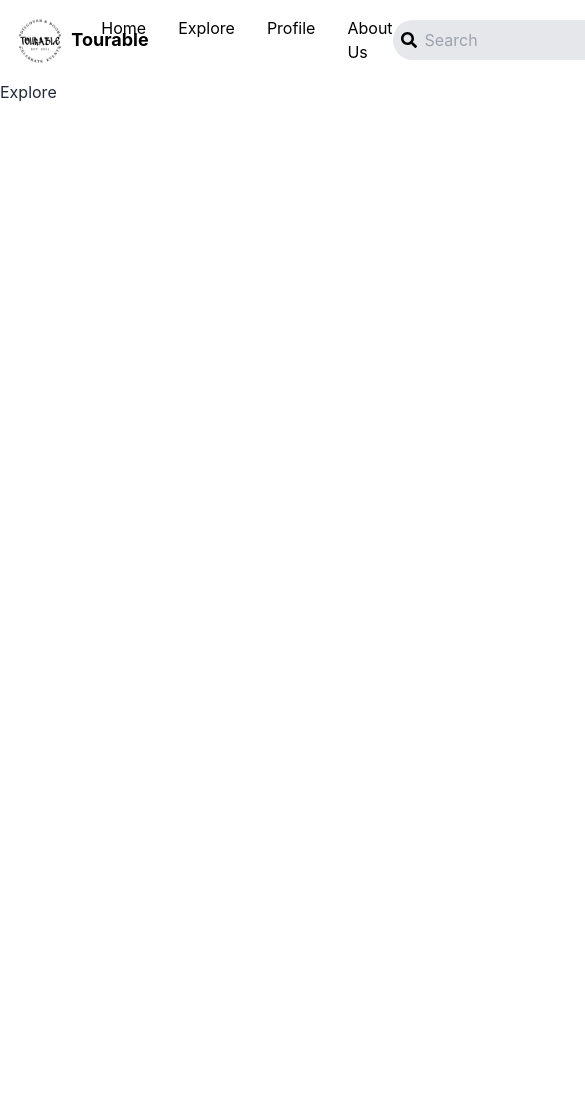
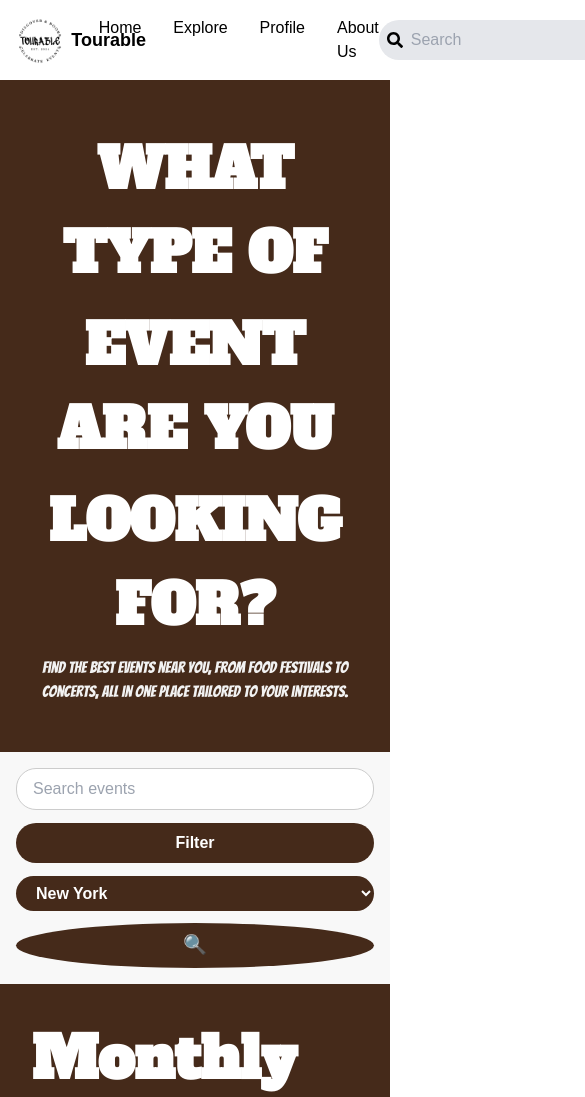
Before and after one commit to NasifR/tourable, a React (Create React App) app: page /explore in a window 390 px wide. Shown: the top 1097 px of the page, 585 px wide, since content can reach past the window. Before the commit the page ends 844 px from the top, so only its background shows below. Built offline with nearby package versions, Linux system fonts and the light colour scheme.

Commit message:
Update on the Explore page

```diff
--- a/package.json
+++ b/package.json
@@ -13,6 +13,8 @@
     "react-responsive-carousel": "^3.2.23",
     "react-router-dom": "^6.27.0",
     "react-scripts": "5.0.1",
+    "react-slick": "^0.30.2",
+    "slick-carousel": "^1.8.1",
     "tailwind": "^4.0.0",
     "web-vitals": "^2.1.4"
   },
--- a/public/index.html
+++ b/public/index.html
@@ -15,6 +15,9 @@
       user's mobile device or desktop. See https://developers.google.com/web/fundamentals/web-app-manifest/
     -->
     <link rel="manifest" href="%PUBLIC_URL%/manifest.json" />
+    <link href="https://fonts.googleapis.com/css2?family=Alfa+Slab+One&display=swap" rel="stylesheet">
+    <link href="https://fonts.googleapis.com/css2?family=Bangers&display=swap" rel="stylesheet">
+
     <!--
       Notice the use of %PUBLIC_URL% in the tags above.
       It will be replaced with the URL of the `public` folder during the build.
--- a/src/App.css
+++ b/src/App.css
@@ -1,6 +1,8 @@
 @tailwind base;
 @tailwind components;
 @tailwind utilities;
+@import "~slick-carousel/slick/slick.css";
+@import "~slick-carousel/slick/slick-theme.css";
 
 .App {
   text-align: center;
--- /dev/null
+++ b/src/pages/Explore.css
@@ -0,0 +1,218 @@
+/* Explore.css */
+
+/* Basic Reset */
+* {
+    margin: 0;
+    padding: 0;
+    box-sizing: border-box;
+    font-family: Arial, sans-serif;
+}
+
+/* Hero Section */
+.hero {
+    display:flex;
+    flex-direction: column;
+    background-color: #452A1A; /* Dark brown background */
+    color: #fff;
+    text-align: center;
+    padding: 3rem 1rem;
+}
+
+.hero h1 {
+    font-size: 3.5rem;
+    font-weight: bold;
+    margin-bottom: 0.5rem;
+    font-family: 'Alfa Slab One', cursive; /* or 'serif' */
+}
+
+.hero p {
+    font-size: 1rem;
+    color: #f2f2f2;
+    font-family: 'Bangers', cursive;
+}
+
+/* Search Bar Section */
+.search-bar {
+    display: flex;
+    align-items: center;
+    justify-content: center;
+    gap: 0.5rem;
+    padding: 1rem;
+    background-color: #f8f8f8;
+}
+
+.search-bar input[type="text"] {
+    padding: 0.5rem 1rem;
+    border: 1px solid #ccc;
+    border-radius: 20px;
+    width: 300px;
+    font-size: 1rem;
+}
+
+.search-bar button, .search-bar select {
+    padding: 0.5rem 1rem;
+    border: none;
+    background-color: #452A1A;
+    color: #fff;
+    font-weight: bold;
+    cursor: pointer;
+    border-radius: 20px;
+}
+
+.search-bar .search-btn {
+    background-color: #452A1A;
+    padding: 0.5rem 1rem;
+    border-radius: 50%;
+    font-size: 1.2rem;
+    display: flex;
+    align-items: center;
+    justify-content: center;
+}
+
+/* Monthly Happenings and Top Trending Section */
+.section-title {
+    font-size: 1.8rem;
+    color: #fff;
+    text-align: center;
+    margin-top: 2rem;
+    font-weight: bold;
+}
+
+.top-trending {
+    padding: 2rem 1rem;
+    background-color: #fff;
+    color: #fff;
+    text-align: center;
+}
+
+.top-trending p {
+    margin-bottom: 2rem;
+    color: #f2f2f2;
+    font-size: 1rem;
+}
+
+.cards {
+    display:flex;
+    flex-direction: column;
+    display: flex;
+    justify-content: center;
+    gap: 1rem;
+    flex-wrap: wrap;
+}
+
+/* Explore.css */
+
+/* Monthly Happenings Section */
+.monthly-happenings {
+    background-color: #452A1A;
+    color: #fff;
+    padding: 2rem;
+    text-align: center;
+}
+
+.monthly-happenings .section-title {
+    font-family: 'Alfa Slab One', cursive; /* or 'serif' */
+    color: #fff;
+    font-size: 3.60rem;
+    font-weight: bold;
+    margin-top: 0rem;
+    text-align: left;
+}
+
+.section-title-container {
+    display: flex; /* or block depending on your layout preference */
+    flex-direction: column; /* Aligns children vertically */
+    gap: 0rem; /* Adjust this value to change the gap between headings */
+}
+.monthly-happenings p {
+    font-size: 1.25rem;
+    color: #f2f2f2;
+    margin-bottom: 1.5rem;
+    text-align: left;
+    font-family: 'Bangers', cursive;
+}
+
+/* Card Slider */
+.cards-slider {
+    width: 90%;
+    margin: 0 auto;
+}
+
+.slick-slide {
+    display: flex;
+    justify-content: center;
+    padding: 0 1rem;
+}
+
+.slick-dots li button:before {
+    color: #fff;
+}
+
+.slick-prev:before, .slick-next:before {
+    color: #fff;
+}
+
+@media (max-width: 768px) {
+    .cards-slider {
+        width: 100%;
+    }
+}
+
+
+/* Event Card */
+.card {
+    background-color: #C3A995; /* Light brown for card background */
+    border-radius: 12px;
+    overflow: hidden;
+    width: 250px;
+    box-shadow: 0px 4px 8px rgba(0, 0, 0, 0.2);
+    transition: transform 0.3s ease;
+}
+
+.card:hover {
+    transform: translateY(-5px);
+}
+
+.card img {
+    width: 100%;
+    height: 150px;
+    object-fit: cover;
+}
+
+.card .content {
+    padding: 1rem;
+    text-align: left;
+}
+
+.card h3 {
+    font-size: 1.2rem;
+    color: #4F3629;
+    margin-bottom: 0.5rem;
+}
+
+.card p {
+    font-size: 0.9rem;
+    color: #333;
+}
+
+.card p:last-child {
+    font-size: 0.8rem;
+    color: #666;
+}
+
+/* Mobile Responsiveness */
+@media (max-width: 768px) {
+    .cards {
+        flex-direction: column;
+        align-items: center;
+    }
+
+    .search-bar {
+        flex-direction: column;
+        gap: 0.8rem;
+    }
+
+    .search-bar input[type="text"], .search-bar button, .search-bar select {
+        width: 100%;
+    }
+}
--- a/src/pages/Explore.js
+++ b/src/pages/Explore.js
@@ -1,9 +1,73 @@
-import React from 'react'
+import React from 'react';
+import './Explore.css'; // Import your CSS file
+import MonthlyHappenings from './MonthlyHappenings';
 
-function Explore() {
-  return (
-    <div>Explore</div>
-  )
-}
+// Hero Section Component
+const HeroSection = () => (
+    <section className="hero">
+        <h1 className="f1">WHAT TYPE OF </h1>
+        <h1 className="f1">EVENT ARE YOU </h1>
+        <h1 className="f1">LOOKING FOR?</h1>
+        <p>Find the best events near you, from food festivals to concerts, all in one place tailored to your interests.</p>
+    </section>
+);
+
+// Search Bar Component
+const SearchBar = () => (
+    <section className="search-bar">
+        <input type="text" placeholder="Search events" />
+        <button>Filter</button>
+        <select>
+            <option>New York</option>
+            <option>Los Angeles</option>
+            <option>Chicago</option>
+            {/* Add more cities as needed */}
+        </select>
+        <button className="search-btn">🔍</button>
+    </section>
+);
+
+// Event Card Component
+const EventCard = ({ title, time, location, price, followers, imgSrc }) => (
+    <div className="card">
+        <img src={imgSrc} alt="Event" />
+        <div className="content">
+            <h3>{title}</h3>
+            <p>{time}</p>
+            <p>{location}</p>
+            <p>From ${price}</p>
+            <p>{title} | 👥 {followers} followers</p>
+        </div>
+    </div>
+);
+
+
+// Top Trending Section
+const TopTrending = () => (
+    <section className="top-trending">
+        <h2 className="section-title">Top trending in New York</h2>
+        <div className="cards">
+            <EventCard
+                title="Harry Styles Concert"
+                time="Tomorrow 9:00 PM"
+                location="Madison Square Garden"
+                price="169.00"
+                followers="260"
+                imgSrc="concert.jpg" // Replace with your image source
+            />
+            {/* Repeat <EventCard /> component for additional events */}
+        </div>
+    </section>
+);
+
+// Main Explore Page Component
+const Explore = () => (
+    <div>
+        <HeroSection />
+        <SearchBar />
+        <MonthlyHappenings />
+        <TopTrending />
+    </div>
+);
 
 export default Explore;
--- /dev/null
+++ b/src/pages/MonthlyHappenings.js
@@ -0,0 +1,82 @@
+// MonthlyHappenings.js
+import React from 'react';
+import Slider from 'react-slick';
+import './Explore.css';
+
+const MonthlyHappenings = () => {
+    const settings = {
+        dots: true,
+        infinite: true,
+        speed: 500,
+        slidesToShow: 3, // Show 3 cards at a time
+        slidesToScroll: 1,
+        responsive: [
+            {
+                breakpoint: 768,
+                settings: {
+                    slidesToShow: 1,
+                    slidesToScroll: 1,
+                },
+            },
+            {
+                breakpoint: 1024,
+                settings: {
+                    slidesToShow: 2,
+                    slidesToScroll: 1,
+                },
+            },
+        ],
+    };
+
+    const EventCard = ({ title, time, location, price, followers, imgSrc }) => (
+        <div className="card">
+            <img src={imgSrc} alt="Event" />
+            <div className="content">
+                <h3>{title}</h3>
+                <p>{time}</p>
+                <p>{location}</p>
+                <p>From ${price}</p>
+                <p>{title} | 👥 {followers} followers</p>
+            </div>
+        </div>
+    );
+
+    return (
+        <section className="monthly-happenings">
+            <div className="section-title-container">
+            <h2 className="section-title">Monthly </h2>
+            <h2 className="section-title">Happenings </h2>
+            </div>
+            <p>We've handpicked these events for you.</p>
+            <Slider {...settings} className="cards-slider">
+                <EventCard
+                    title="Harry Styles Concert"
+                    time="Tomorrow 9:00 PM"
+                    location="Madison Square Garden"
+                    price="From $169.00"
+                    followers="260 followers"
+                    imgSrc="concert.jpg" // Replace with your image source
+                />
+                <EventCard
+                    title="Harry Styles Concert"
+                    time="Tomorrow 9:00 PM"
+                    location="Madison Square Garden"
+                    price="From $169.00"
+                    followers="260 followers"
+                    imgSrc="concert.jpg" // Replace with your image source
+                />
+                <EventCard
+                    title="Harry Styles Concert"
+                    time="Tomorrow 9:00 PM"
+                    location="Madison Square Garden"
+                    price="From $169.00"
+                    followers="260 followers"
+                    imgSrc="concert.jpg" // Replace with your image source
+                />
+                {/* Add more <EventCard /> components as needed */}
+            </Slider>
+        </section>
+    );
+};
+
+export default MonthlyHappenings;
```
Also changed, not shown: 1 other file (tests, documents, lock files or other folders).
